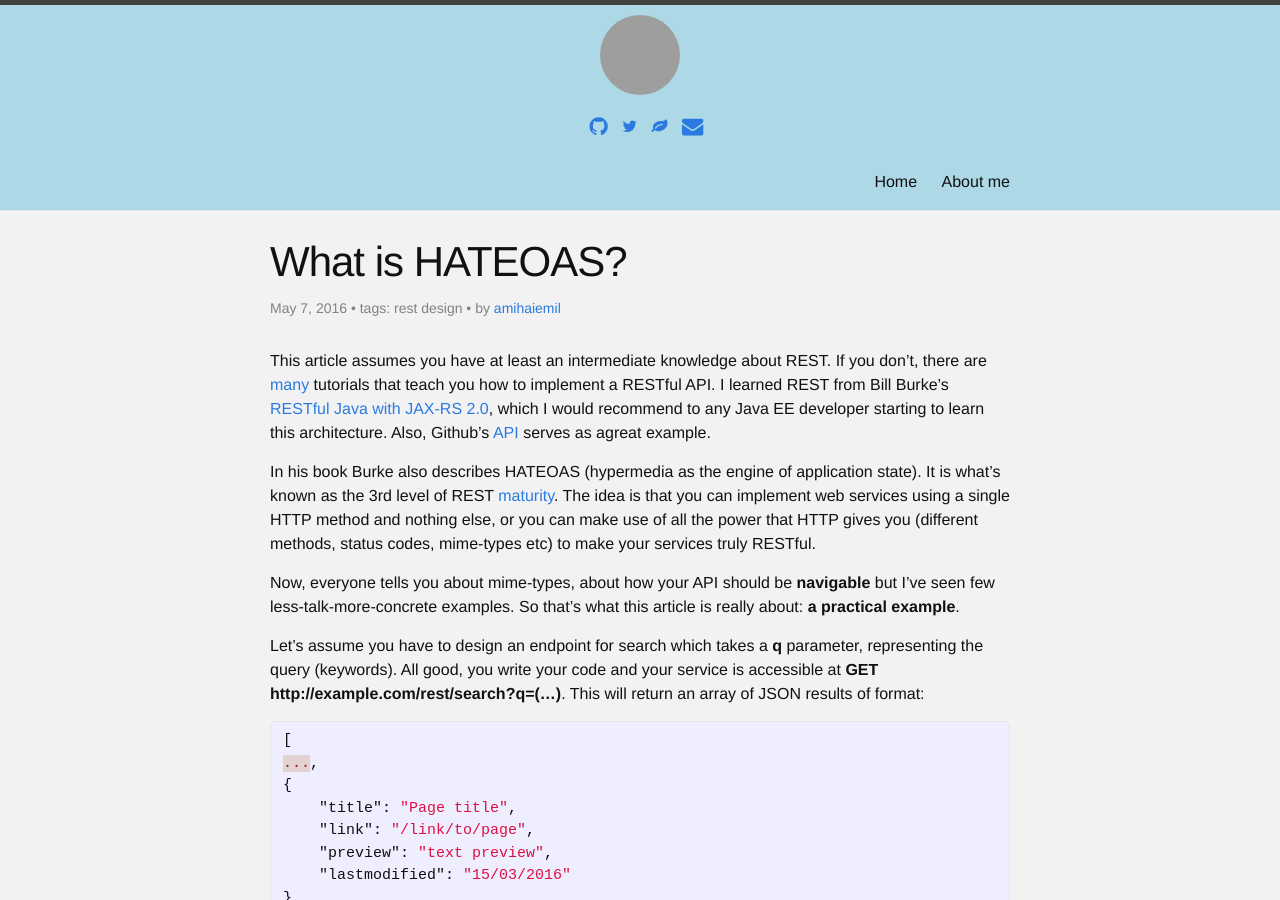
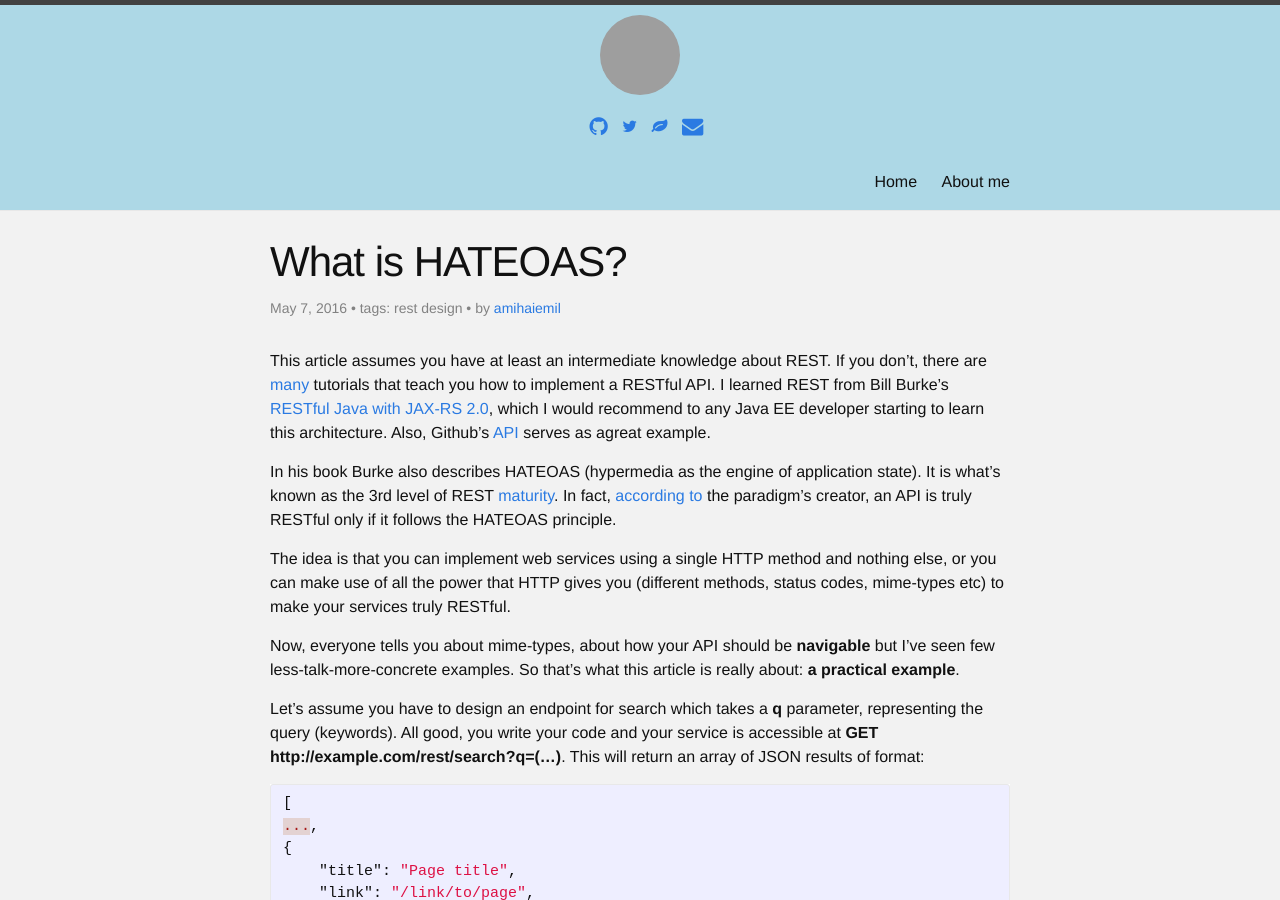
Before and after one commit to amihaiemil/amihaiemil.github.io, a Jekyll site: the page built from _posts/2016-05-07-what-is-hateoas.markdown, in a window 1280 px wide and 900 px high. Built offline with Jekyll 4.4.1, drawn with Linux system fonts in a browser that asks for light colours; comment, search, counter and statistics services are not loaded; grey boxes are pictures that could not be loaded.

Commit message:
Update 2016-05-07-what-is-hateoas.markdown

```diff
--- a/_posts/2016-05-07-what-is-hateoas.markdown
+++ b/_posts/2016-05-07-what-is-hateoas.markdown
@@ -10,7 +10,9 @@ preview: You can implement web services using a single HTTP method and nothing e
 
 This article assumes you have at least an intermediate knowledge about REST. If you don't, there are [many](https://www.google.ro/webhp?sourceid=chrome-instant&ion=1&espv=2&ie=UTF-8#q=rest%20tutorial) tutorials that teach you how to implement a RESTful API. I learned REST from Bill Burke's [RESTful Java with JAX-RS 2.0](http://cdn.oreillystatic.com/oreilly/booksamplers/9781449361341_sampler.pdf), which I would recommend to any Java EE developer starting to learn this architecture. Also, Github's [API](https://api.github.com/) serves as agreat example.
 
-In his book Burke also describes HATEOAS (hypermedia as the engine of application state). It is what's known as the 3rd level of REST [maturity](http://martinfowler.com/articles/richardsonMaturityModel.html). The idea is that you can implement web services using a single HTTP method and nothing else, or you can make use of all the power that HTTP gives you (different methods, status codes, mime-types etc) to make your services truly RESTful.
+In his book Burke also describes HATEOAS (hypermedia as the engine of application state). It is what's known as the 3rd level of REST [maturity](http://martinfowler.com/articles/richardsonMaturityModel.html). In fact, [according to](http://roy.gbiv.com/untangled/2008/rest-apis-must-be-hypertext-driven) the paradigm's creator, an API is truly RESTful only if it follows the HATEOAS principle.
+
+The idea is that you can implement web services using a single HTTP method and nothing else, or you can make use of all the power that HTTP gives you (different methods, status codes, mime-types etc) to make your services truly RESTful.
 
 Now, everyone tells you about mime-types, about how your API should be **navigable** but I've seen few less-talk-more-concrete examples. So that's what this article is really about: **a practical example**.
 
```
